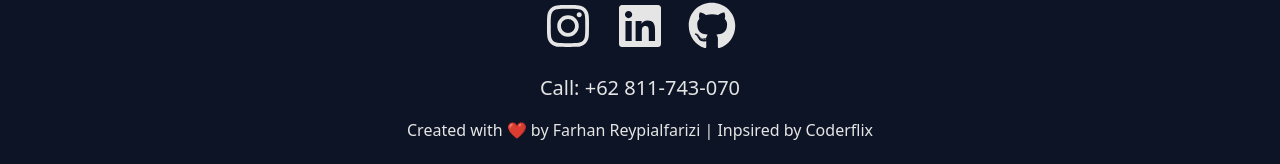
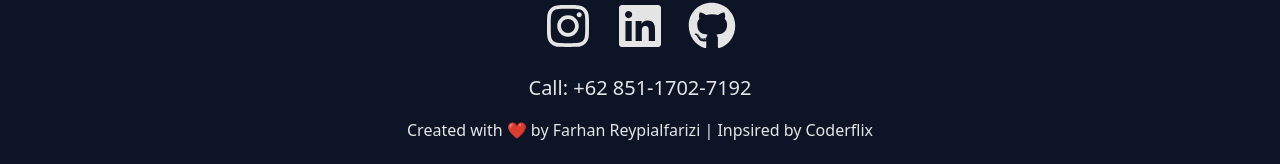
Before and after one commit to farhanreyy/my-portfolio, a React (Vite) app: page / in a window 1280 px wide. Shown: the part 4058-4222 px from the top of the page. Built offline with nearby package versions, Linux system fonts and the light colour scheme.

Commit message:
updated contact number

```diff
--- a/src/Components/FooterNContact.jsx
+++ b/src/Components/FooterNContact.jsx
@@ -40,7 +40,7 @@ const Footer = () => (
           rel="noopener noreferrer"
           className="text-lg md:text-xl text-white hover:text-purple-600 transition-transform duration-300 hover:scale-105 cursor-pointer"
         >
-          +62 811-743-070
+          +62 851-1702-7192
         </a>
       </p>
 
```
